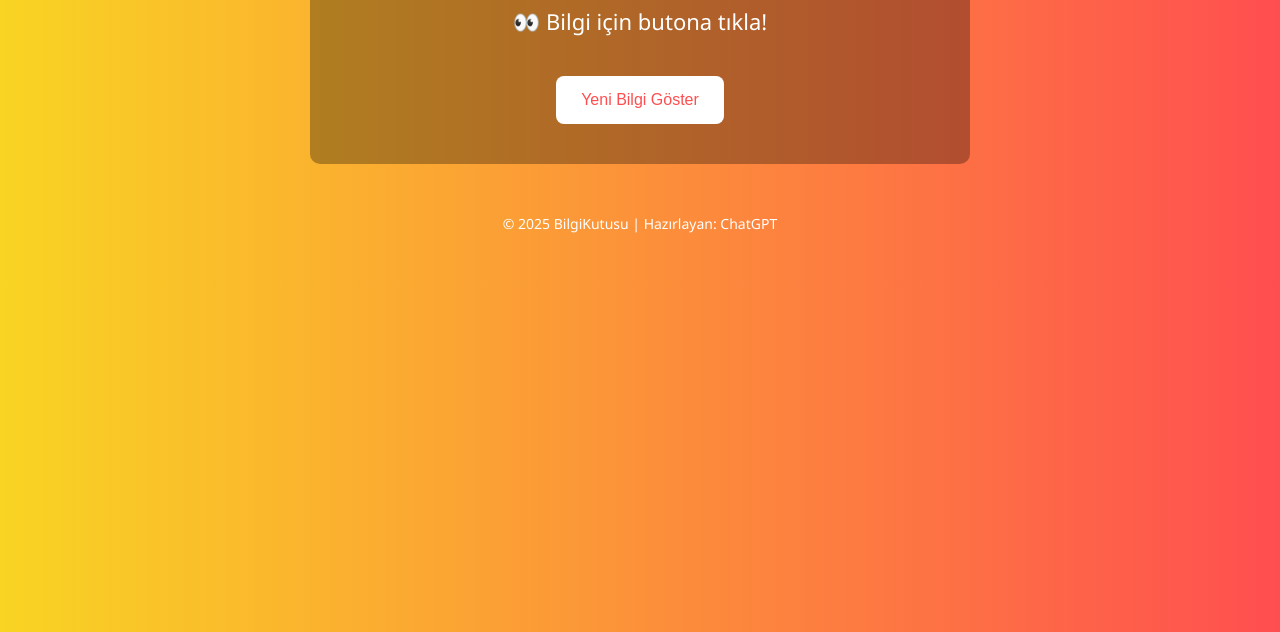
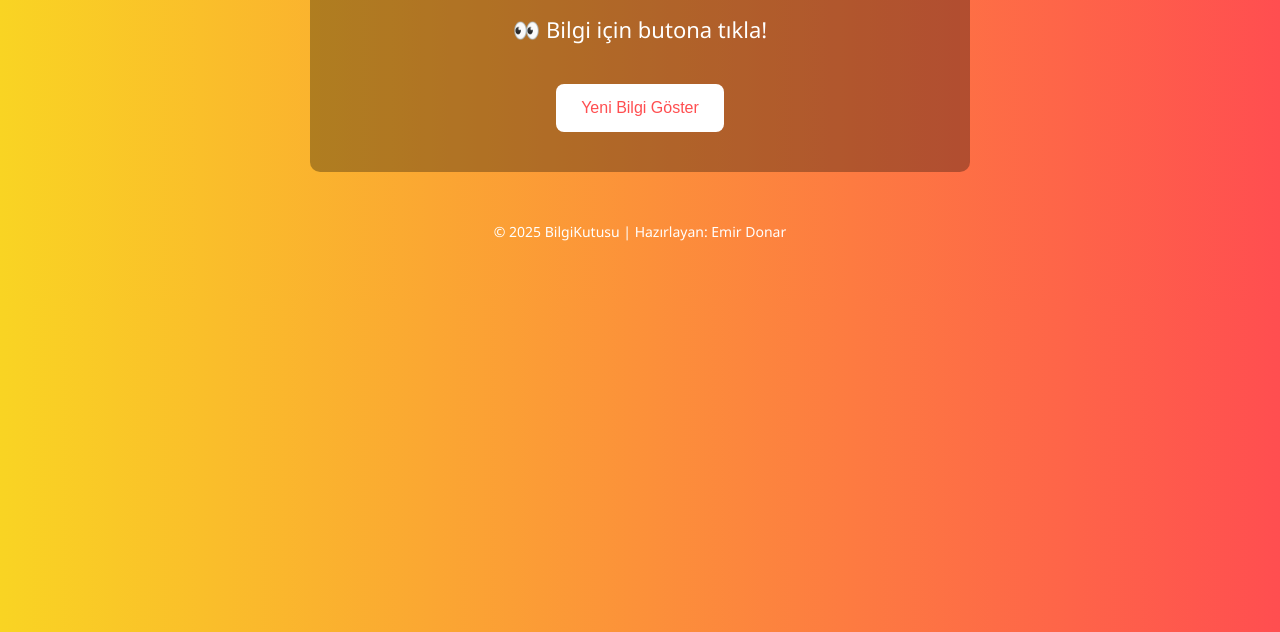
Before and after one commit to emir592/emir592.github.io, a plain HTML site: page index.html in a window 1280 px wide. Shown: the part 168-800 px from the top of the page. Drawn offline with Linux system fonts and the light colour scheme.

Commit message:
Add files via upload

```diff
--- a/index.html
+++ b/index.html
@@ -11,9 +11,6 @@
             color: #fff;
             text-align: center;
             padding: 50px 20px;
-            margin: 0;
-            max-width: 100%;
-            overflow-x: hidden;
         }
 
         .container {
@@ -70,7 +67,7 @@
     </div>
 
     <footer>
-        &copy; 2025 BilgiKutusu | Hazırlayan: ChatGPT
+        &copy; 2025 BilgiKutusu | Hazırlayan: Emir Donar
     </footer>
 
     <script>
```
